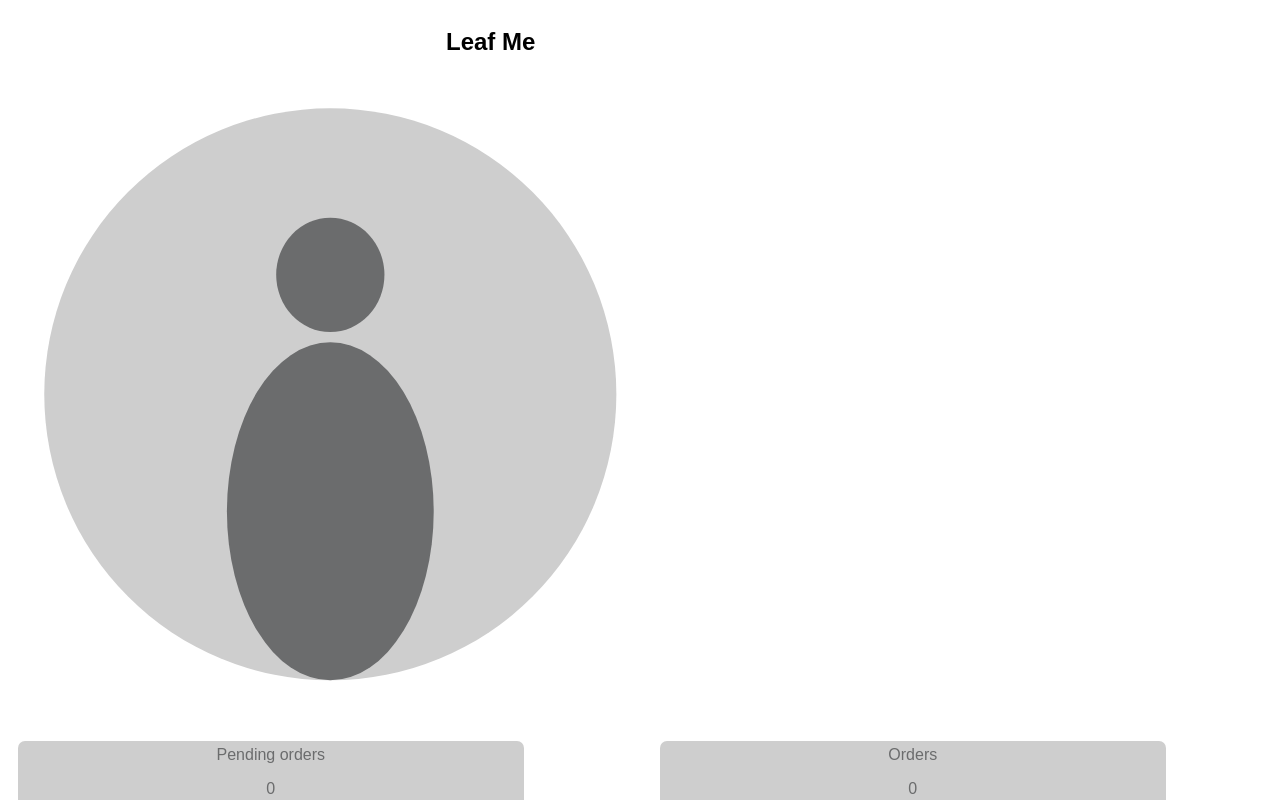
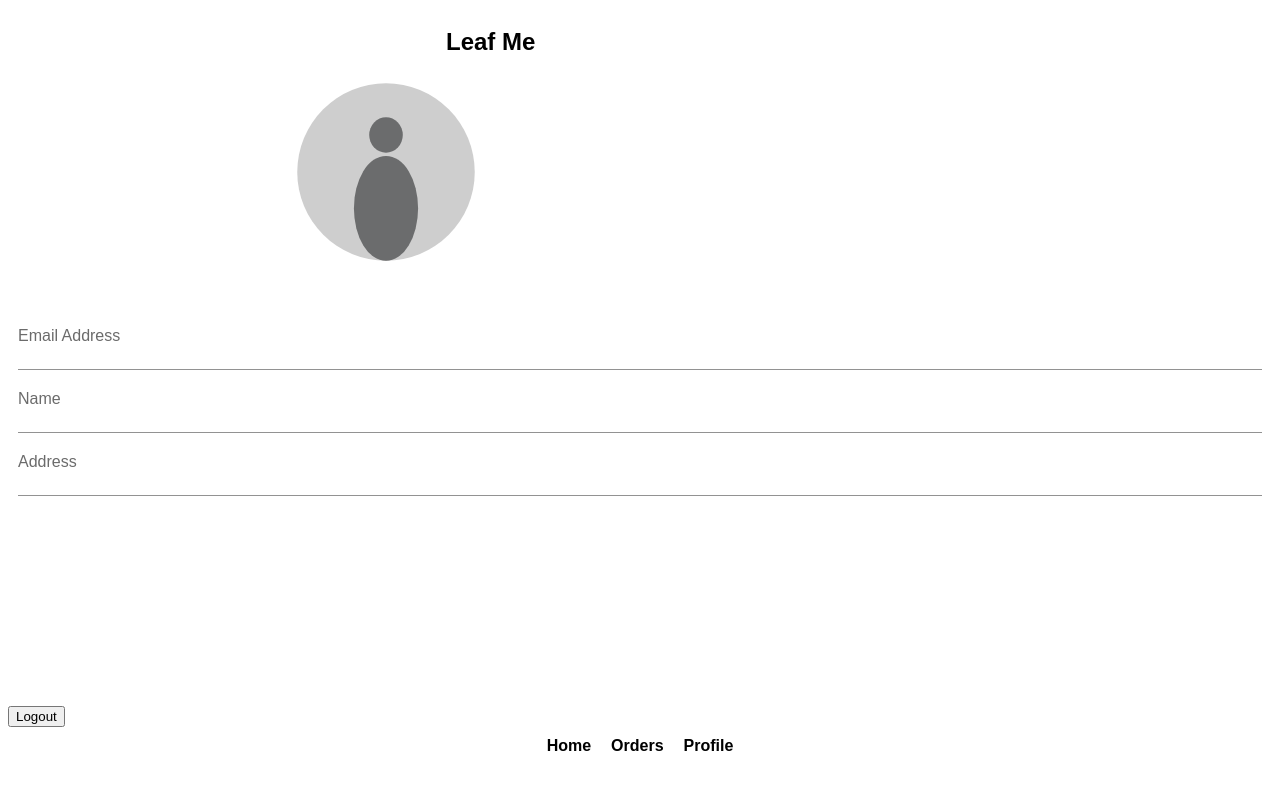
Before and after one commit to PESolut/leaf-me-client-frontend, a React (Create React App) app: page /profile in a window 1280 px wide. Shown: the top 800 px of the page. Built offline with nearby package versions, Linux system fonts and the light colour scheme; no server answers; a web font is replaced by a local one.

Commit message:
profile edit page fully styled

```diff
--- /dev/null
+++ b/src/Components/Profile/ProfileEditPage.css
@@ -0,0 +1,64 @@
+.user--profile--edit--photobadge--container{
+    height: fit-content;
+    display: grid;
+    grid-template-rows: 4fr 1fr;
+    padding-left: 22%;
+
+
+}
+
+.user--profile--edit--photobadge--name--container span{
+    font-size: 18px;
+    padding-left: 60px;
+    font-weight: bold;
+}
+
+
+
+.user--profile--edit--photobadge--photo {
+    height: 200px;
+    transform: scale(1);
+}
+
+.user--profile--edit--form{
+    padding-left: 10px
+}
+.user--profile--edit--form input{
+    padding-top: 5px;
+    border:0;
+    outline: 0;
+}
+
+.user--profile--edit--form label{
+    color: #6b6b6b
+}
+
+.user--profile--edit--form input:focus{
+    outline: none!important
+}
+
+.user--profile--edit--form--email{
+    display: grid;
+    grid-template-rows: 1fr 1fr;
+}
+
+.user--profile--edit--form--line{
+    background-color: #929292;
+    height: 1px;
+    margin-right: 10px;
+    margin-bottom: 20px;
+}
+
+.user--profile--edit--form--name{
+    display: grid;
+    grid-template-rows: 1fr 1fr;
+}
+
+.user--profile--edit--form--address{
+    display: grid;
+    grid-template-rows: 1fr 1fr;
+}
+
+.filler {
+    height: 190px;
+}
--- a/src/Components/Profile/ProfileEditPage.js
+++ b/src/Components/Profile/ProfileEditPage.js
@@ -1,6 +1,10 @@
 import React, { useState } from 'react';
+import {ReactComponent as UnkownUserPhotoBadge} from "../../Assets/Icons/unknown-user.svg"
+import "./ProfileEditPage.css"
 
 const ProfileEditPage = ({userProfile}) => {
+
+    console.log(userProfile)
     const [userDetails, setUserDetails] = useState({
         email: "",
         name: "",
@@ -20,25 +24,29 @@ const ProfileEditPage = ({userProfile}) => {
         <div className='user--profile--edit'>
            <div className='user--profile--edit--photobadge--container'>
                 <div className='user--profile--edit--photobadge--photo--container'>
-                    <img></img>
+                    <UnkownUserPhotoBadge className='user--profile--edit--photobadge--photo'/>
                 </div>
                 <div className='user--profile--edit--photobadge--name--container'>
                     <span>{userProfile.name}</span>
                 </div>
             </div>
-            <form onSubmit={handleSubmit}>
-                <div>
-                    <label htmlFor="email">Email</label>
-                    <input type="text" id="email" value={userDetails.email} onChange={handleUserDetailsChange} />
+            <form className="user--profile--edit--form" onSubmit={handleSubmit}>
+                <div className='user--profile--edit--form--email'>
+                    <label htmlFor="email">Email Address</label>
+                    <input type="text" id="email" value={userProfile.email} onChange={handleUserDetailsChange} />
+                    <div className='user--profile--edit--form--line'></div>
                 </div>
-                <div>
+                <div className='user--profile--edit--form--name'>
                     <label htmlFor="name">Name</label>
-                    <input type="name" id="password" value={userDetails.password} onChange={handleUserDetailsChange} />
+                    <input type="name" id="name" value={userProfile.name} onChange={handleUserDetailsChange} />
+                    <div className='user--profile--edit--form--line'></div>
                 </div>
-                <div>
+                <div className='user--profile--edit--form--address'>
                     <label htmlFor="address">Address</label>
-                    <input type="address" id="address" value={userDetails.password} onChange={handleUserDetailsChange} />
+                    <input type="address" id="address" value={userProfile.address} onChange={handleUserDetailsChange} />
+                    <div className='user--profile--edit--form--line'></div>
                 </div>
+                <div className='filler'/>
 
             </form>
         </div>
--- a/src/Components/Profile/ProfileIndex.css
+++ b/src/Components/Profile/ProfileIndex.css
@@ -112,5 +112,5 @@
 }
 
 .filler {
-    height: 190px;
+    height: 230px;
 }
--- a/src/Pages/Profile.js
+++ b/src/Pages/Profile.js
@@ -2,6 +2,7 @@ import React, { useState, useEffect } from 'react';
 import { useContextProvider } from '../Providers/Provider';
 import LogoutButton from '../Components/Login/LogoutButton';
 import ProfileIndex from '../Components/Profile/ProfileIndex';
+import ProfileEditPage from '../Components/Profile/ProfileEditPage';
 
 const Profile = () => {
   const { API, axios, authToken, setAuthToken, userID, setUserID, isSignedIn, setIsSignedIn } = useContextProvider();
@@ -32,7 +33,8 @@ const Profile = () => {
   return (
     <div>
       {/* Render the profile data */}
-      <ProfileIndex userProfile={userProfile}/>
+      {/* <ProfileIndex userProfile={userProfile}/> */}
+      <ProfileEditPage userProfile={userProfile}/>
       <LogoutButton/>
     </div>
   );
```
